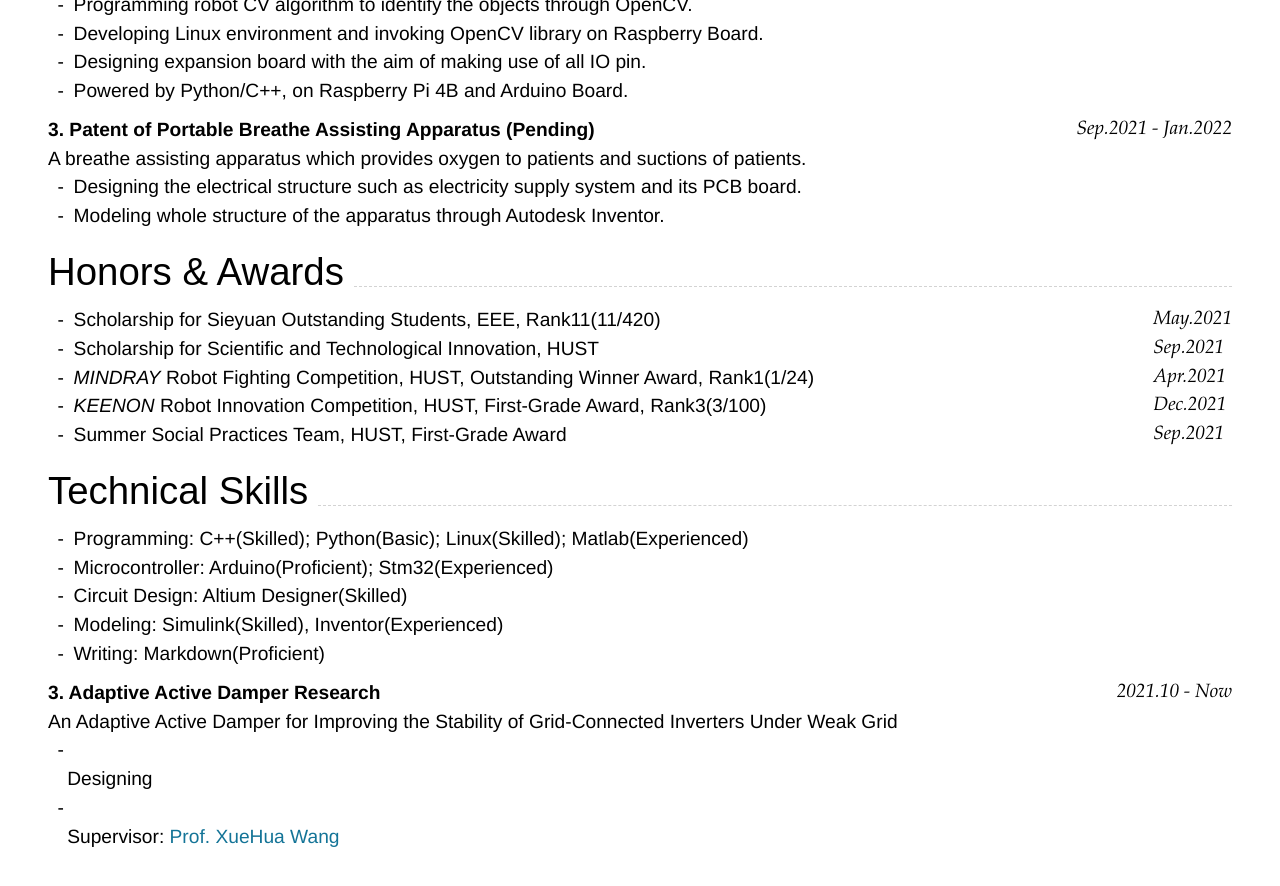
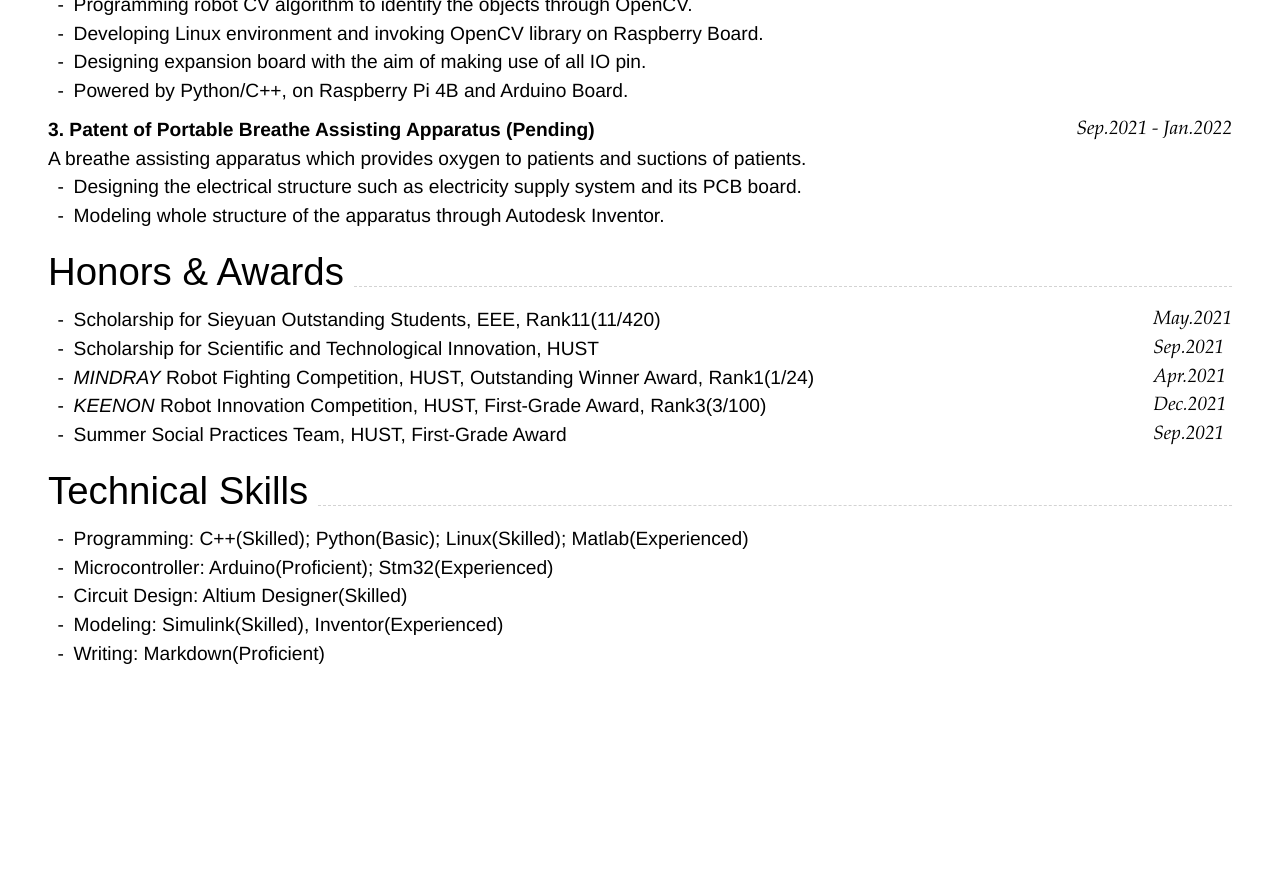
Before and after one commit to NicholasYe/NicholasYe_CV, a Jekyll site: the page built from index.md, in a window 1280 px wide and 900 px high, scrolled down 816 px. Shown: the top 886 px of the window. Built offline with Jekyll 4.4.1, drawn with Linux system fonts in a browser that asks for light colours; nearby versions of some CDN libraries; after the commit the page ends 1533 px from its top, so only the background shows below that; some of the changed text lies outside the part shown.

Commit message:
Update index.md

```diff
--- a/index.md
+++ b/index.md
@@ -89,10 +89,3 @@ Sep.2021
 <!-- ### Footer
 
 Last updated: 2022.3.4 -->
-
-
-### **3. Adaptive Active Damper Research** `2021.10 - Now`
-An Adaptive Active Damper for Improving the Stability of Grid-Connected Inverters Under Weak Grid
-- Designing
-
-- Supervisor: [Prof. XueHua Wang](http://faculty.hust.edu.cn/wangxuehua/zh_CN/index.htm)
```
Also changed, not shown: other parts of index.md (+1 -1 lines).
